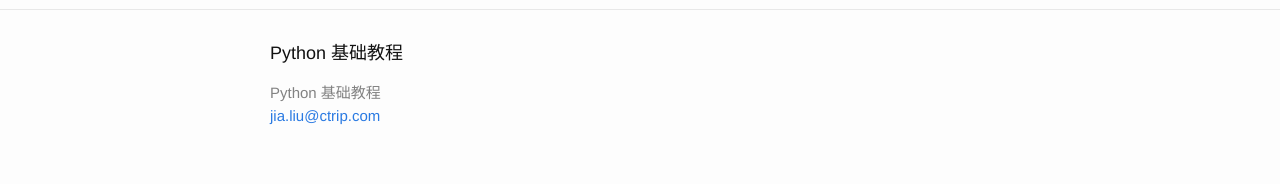
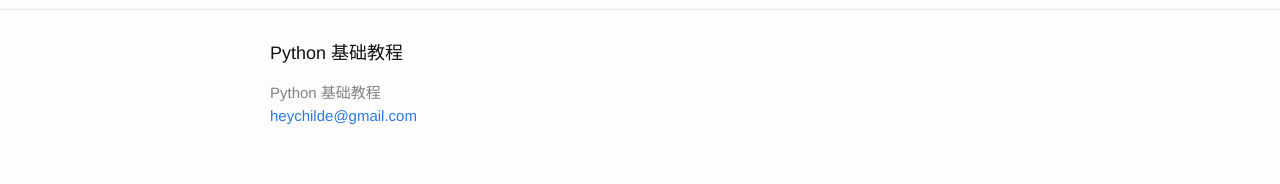
Before and after one commit to childe/learn-python, a Jekyll site: the page built from index.html, in a window 1280 px wide. Shown: the part 2087-2271 px from the top of the page. Built offline with Jekyll 4.4.1, drawn with Linux system fonts in a browser that asks for light colours; Markdown is read by kramdown in place of the engine named in the settings.

Commit message:
set email to heychilde@gmailc.om

```diff
--- a/_config.yml
+++ b/_config.yml
@@ -1,6 +1,6 @@
 # Site settings
 title: Python 基础教程
-email: jia.liu@ctrip.com
+email: heychilde@gmail.com
 description: >
 
 baseurl: "/learn-python/" # the subpath of your site, e.g. /blog/
```
